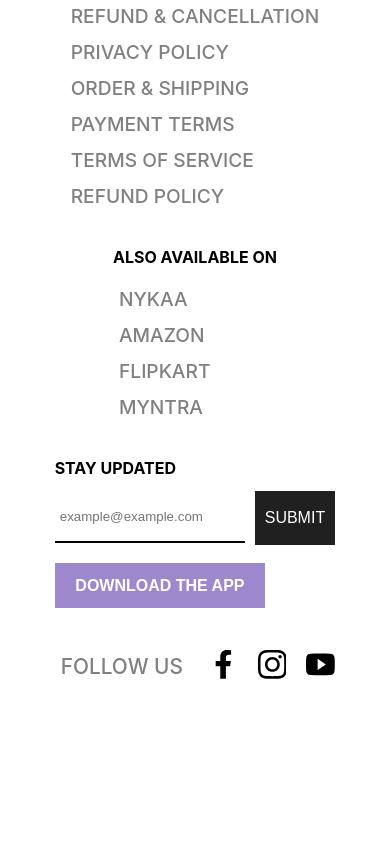
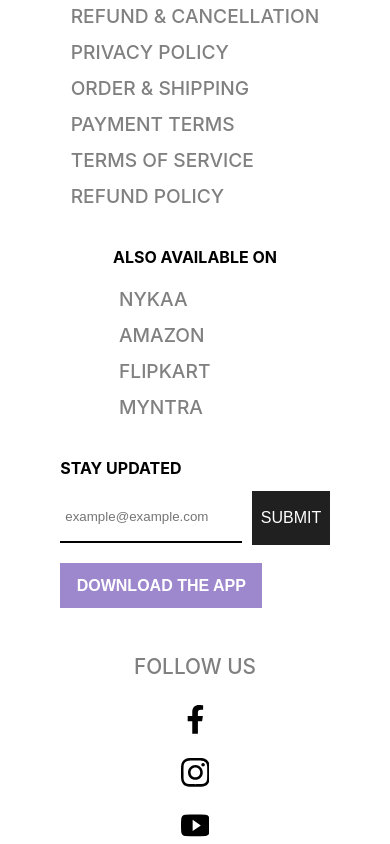
Before and after one commit to shubhamkr2/dot-and-key-project, a React (Create React App) app in the folder client/: page / in a window 390 px wide. Shown: the part 6220-7064 px from the top of the page. Before the commit the page ends 6905 px from the top, so only its background shows below. Built offline with nearby package versions, Linux system fonts and the light colour scheme.

Commit message:
footer updated

```diff
--- a/client/src/Styles/Footer.module.css
+++ b/client/src/Styles/Footer.module.css
@@ -95,4 +95,7 @@
   .row h2 {
     font-size: 1rem;
   }
+  .social_links{
+    flex-direction: column;
+  }
 }
```
